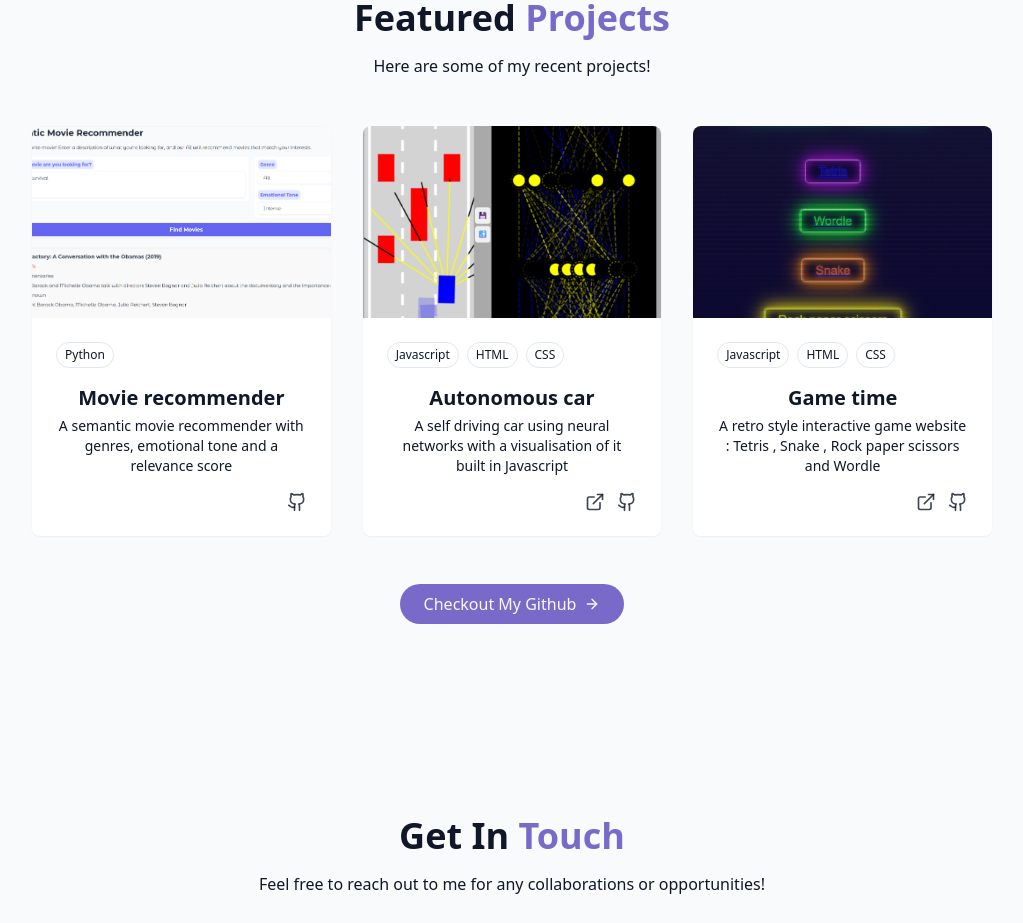
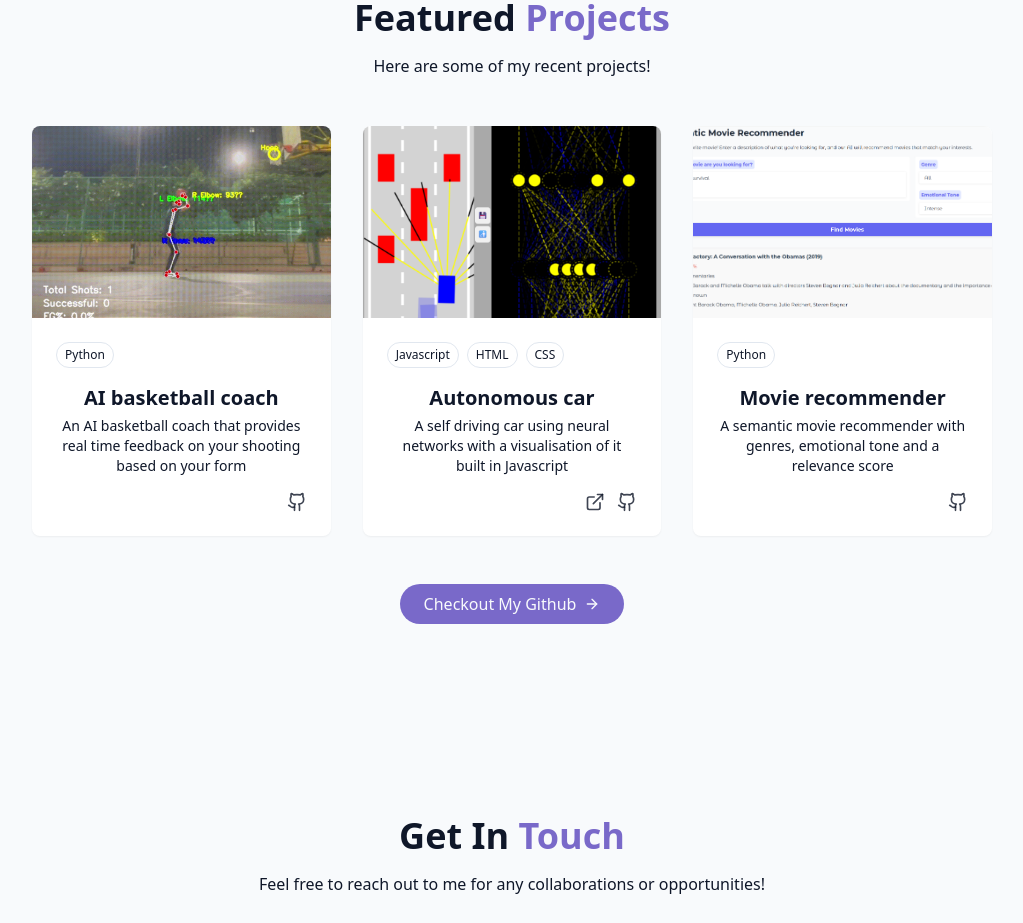
Before and after one commit to AryanChakravarty/portfolio, a React (Vite) app: page / in a window 1280 px wide. Shown: the part 2540-3463 px from the top of the page, without its empty margins (128-1151 px from the left). Built offline with nearby package versions, Linux system fonts and the light colour scheme.

Commit message:
updated latest project

```diff
--- a/src/components/ProjectsSection.jsx
+++ b/src/components/ProjectsSection.jsx
@@ -3,11 +3,11 @@ import { Github, ArrowRight, ExternalLink } from "lucide-react"
 const projects = [
     {
        id: 1,
-       title:"Movie recommender",
-       description:"A semantic movie recommender with genres, emotional tone and a relevance score",
-       image:"/projects/project1.png",
+       title:"AI basketball coach",
+       description:"An AI basketball coach that provides real time feedback on your shooting based on your form",
+       image:"/projects/project3.png",
        tags: ["Python"],
-       githubUrl:"https://github.com/AryanChakravarty/semantic-movie-recommender",
+       githubUrl:"https://github.com/amaldgregory/basketball_computervision",
     },
     {
        id: 2,
@@ -19,14 +19,13 @@ const projects = [
        githubUrl:"https://github.com/AryanChakravarty/Self-Drive",
     },
     {
-       id: 3,
-       title:"Game time",
-       description:"A retro style interactive game website : Tetris , Snake , Rock paper scissors and Wordle",
-       image:"/projects/project3.png",
-       tags: ["Javascript","HTML","CSS"],
-       liveUrl:"https://game-time-seven.vercel.app/",
-       githubUrl:"https://github.com/AryanChakravarty/Game-time",
-    },
+        id: 3,
+        title:"Movie recommender",
+        description:"A semantic movie recommender with genres, emotional tone and a relevance score",
+        image:"/projects/project1.png",
+        tags: ["Python"],
+        githubUrl:"https://github.com/AryanChakravarty/semantic-movie-recommender",
+     },
 ]
 
 export const ProjectsSection = () => {
```
Also changed, not shown: public/projects/project3.png, 1 other file (tests, documents, lock files or other folders).
